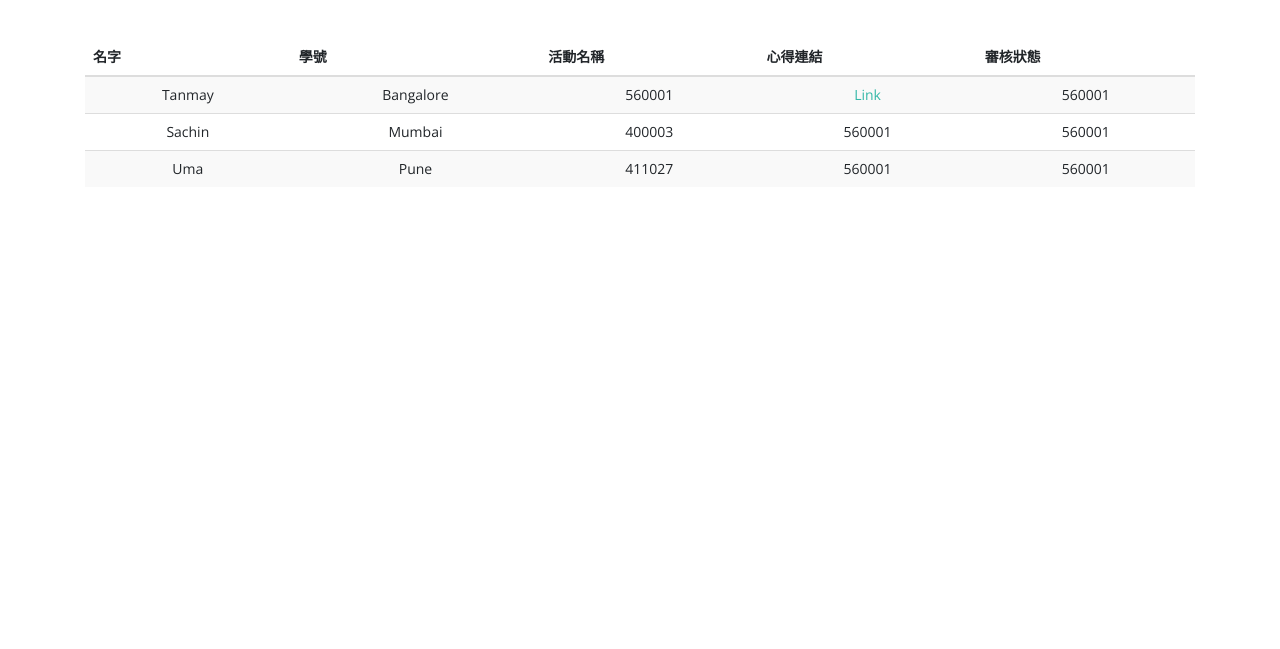
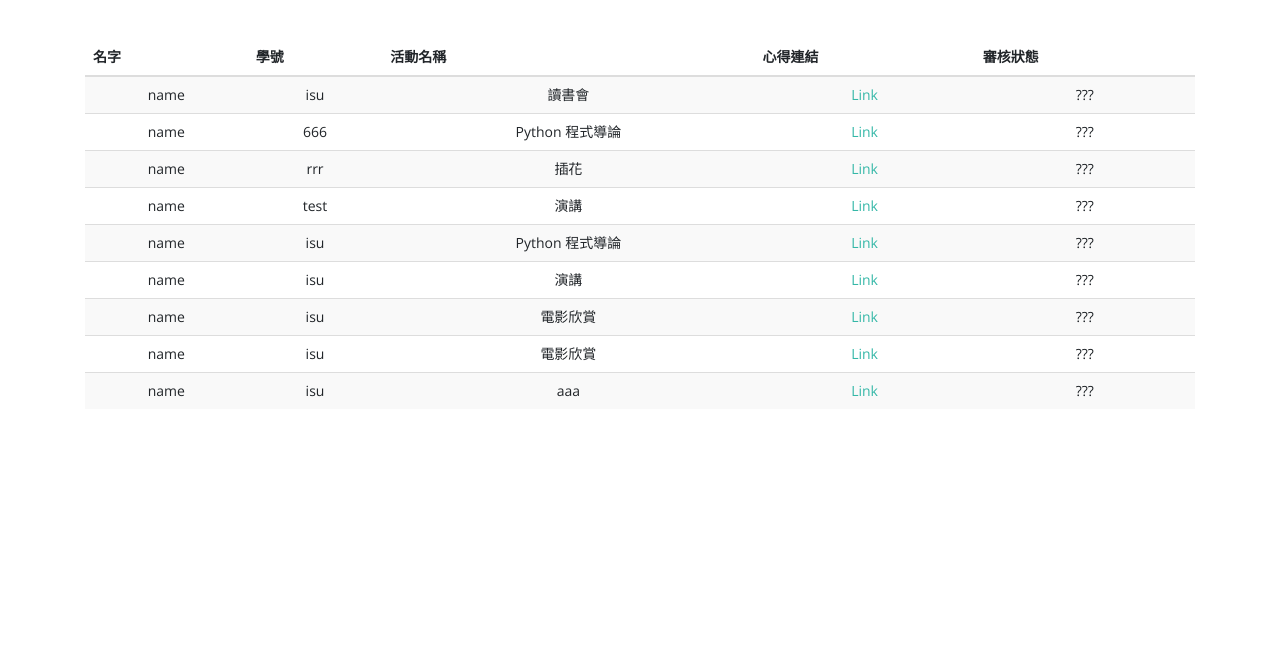
Before and after one commit to isu-cisa/isu-credential, a Flask app: page /review_check in a window 1280 px wide. Shown: the part 71-720 px from the top of the page. Run offline with Flask 2, Linux system fonts and the light colour scheme; a user stored in the database is signed in; some libraries are stand-ins or nearby versions.

Commit message:
teacher's review_check

```diff
--- a/backend/server.py
+++ b/backend/server.py
@@ -257,7 +257,16 @@ def verify_list():
 @app.route("/review_check")
 @login_required
 def review_check():
-    return render_template('review_check.html')
+        f = open("static/experience.txt", "r")
+        content = f.readlines()
+        f.close()
+
+        review_list = []
+        for obj in content:
+            review_list.append(json.loads(obj))
+
+        return render_template('review_check.html',review_list = review_list)
+
 
 @app.route("/new_data", methods=['GET', 'POST'])
 def new_data():
@@ -293,9 +302,25 @@ def backend_account_manage():
 def review_readonly():
     return render_template('review_readonly.html')
 
-@app.route("/review_check_url")
+@app.route("/review_check_url",methods=['GET'])
+@login_required
 def review_check_url():
-    return render_template('review_check_url.html')
+        exp = ""
+        ActivityName = request.args.get("ActivityName")
+        Date = request.args.get("Date")
+        student_id = request.args.get("student_id")
+
+        f = open("static/experience.txt", "r")
+        content = f.readlines()
+        f.close()
+
+        for obj in content:
+            obj = json.loads(obj)
+            if obj["student_id"] == student_id and obj["ActivityName"] == ActivityName and obj["Date"] == Date:
+                exp = obj["experience"]
+
+        return render_template('review_check_url.html',exp = exp)
+
 
 @app.route("/award_of_review")
 def award_of_review():
--- a/backend/templates/review_check.html
+++ b/backend/templates/review_check.html
@@ -89,32 +89,17 @@
                         <th>審核狀態</th>
                 </tr>
         </thead>
+		{% for user in review_list  %}
+			<tr>
+				<td>name</td>
+				<td>{{user.student_id}}</td>
+				<td>{{user.ActivityName}}</td>
+				<td><A HREF ="http://140.127.196.92:5004/review_check_url?student_id={{user.student_id}}&ActivityName={{user.ActivityName}}&Date={{user.Date}}">Link</A></td>
+				<td>???</td>
+			</tr>
+		{% endfor %}
+
         <tbody>
-                <tr>
-                        <td>Tanmay</td>
-                        <td>Bangalore</td>
-                        <td>560001</td>
-                        <td><A HREF ="/review_check_url">Link</A></td>
-                        <td>560001</td>
-
-
-                </tr>
-                <tr>
-                        <td>Sachin</td>
-                        <td>Mumbai</td>
-                        <td>400003</td>
-                        <td>560001</td>
-                        <td>560001</td>
-
-                </tr>
-                <tr>
-                        <td>Uma</td>
-                        <td>Pune</td>
-                        <td>411027</td>
-                        <td>560001</td>
-                        <td>560001</td>
-
-                </tr>
         </tbody>
 		</table>
         </div>
--- a/backend/templates/review_check_url.html
+++ b/backend/templates/review_check_url.html
@@ -83,7 +83,7 @@
 				<form>
 					<div class="form-group">
 					<label for="experience">心得</label>
-					<textarea class="form-control" id="experience" rows="6" readonly></textarea>
+					<textarea class="form-control" id="experience" rows="6" readonly>{{exp}}</textarea>
 					</div>
 				</form>
 
```
